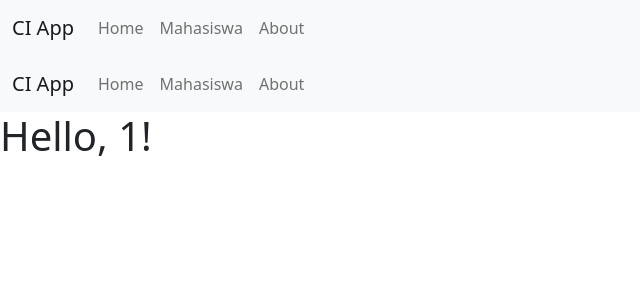
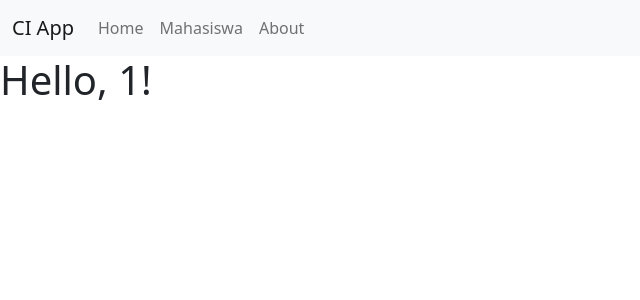
Before and after one commit to akmalariq/CI3_hrms, a CodeIgniter app: page /github_CI3_hrms/index.php/home/index/1 in a window 1280 px wide. Shown: the top 300 px of the page, without its empty margins (0-640 px from the left). Run offline with CodeIgniter, Linux system fonts and the light colour scheme.

Commit message:
Update header.php

```diff
--- a/application/views/templates/header.php
+++ b/application/views/templates/header.php
@@ -26,18 +26,3 @@
         </div>
       </div>
     </nav>
-          <nav class="navbar navbar-expand-lg navbar-light bg-light">
-      <div class="container-fluid">
-        <a class="navbar-brand" href="#">CI App</a>
-        <button class="navbar-toggler" type="button" data-bs-toggle="collapse" data-bs-target="#navbarNavAltMarkup" aria-controls="navbarNavAltMarkup" aria-expanded="false" aria-label="Toggle navigation">
-          <span class="navbar-toggler-icon"></span>
-        </button>
-        <div class="collapse navbar-collapse" id="navbarNavAltMarkup">
-          <div class="navbar-nav">
-            <a class="nav-link" aria-current="page" href="<?=base_url();?>">Home</a>
-            <a class="nav-link" href="<?=base_url();?>mahasiswa">Mahasiswa</a>
-            <a class="nav-link" href="#">About</a>
-          </div>
-        </div>
-      </div>
-    </nav>
```
